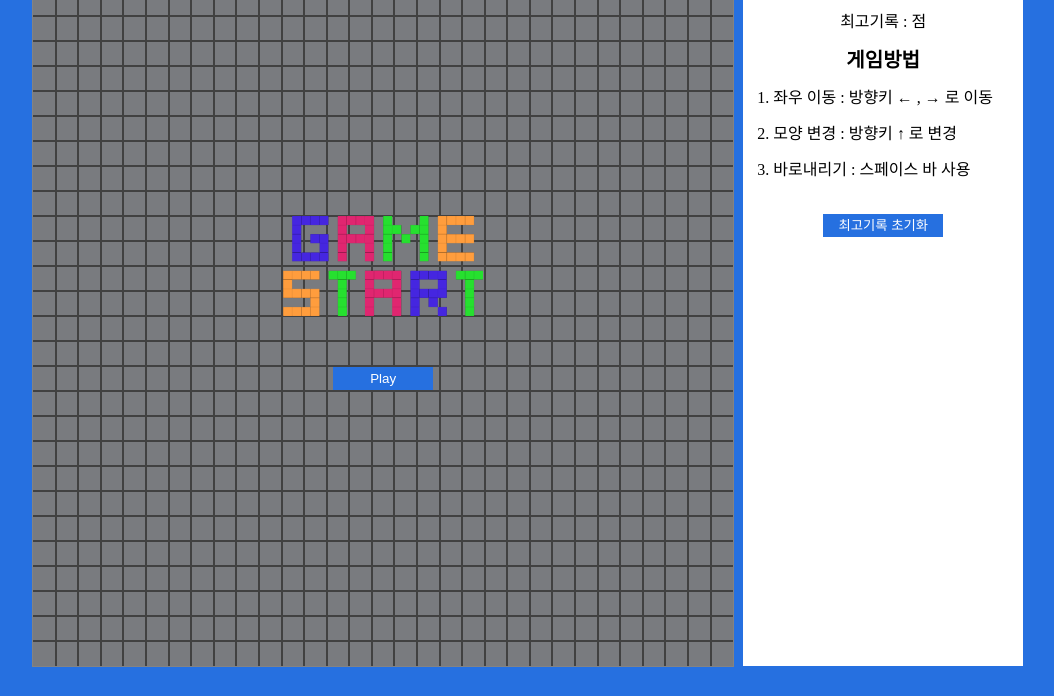
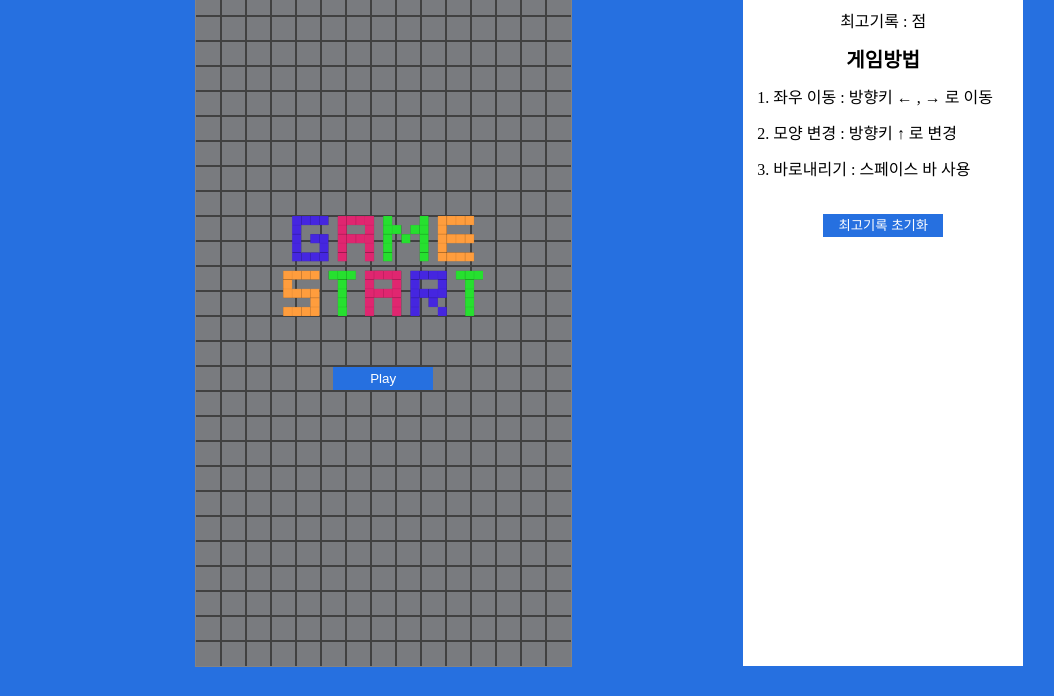
Before and after one commit to Jaek1783/Tetris-Game, a plain HTML site: page index.html in a window 1280 px wide. Shown: the part 104-800 px from the top of the page, without its empty margins (142-1196 px from the left). Drawn offline with Linux system fonts and the light colour scheme.

Commit message:
Add files via upload

```diff
--- a/css/style.css
+++ b/css/style.css
@@ -40,7 +40,6 @@ img{
 .playground{
   float:left;
   margin: 0 auto;
-  width:70%;
   position: relative;
 }
 /* 보드판 */
--- a/js/tetris.js
+++ b/js/tetris.js
@@ -11,7 +11,7 @@ const clearScore = document.querySelector('.clearScore');
 
 // setting
 const game_rows = 30;
-const game_cols = 31;
+const game_cols = 15;
 best.innerText = localStorage.getItem('score');
 clearScore.addEventListener("click",()=>{
   localStorage.removeItem("score");
```
